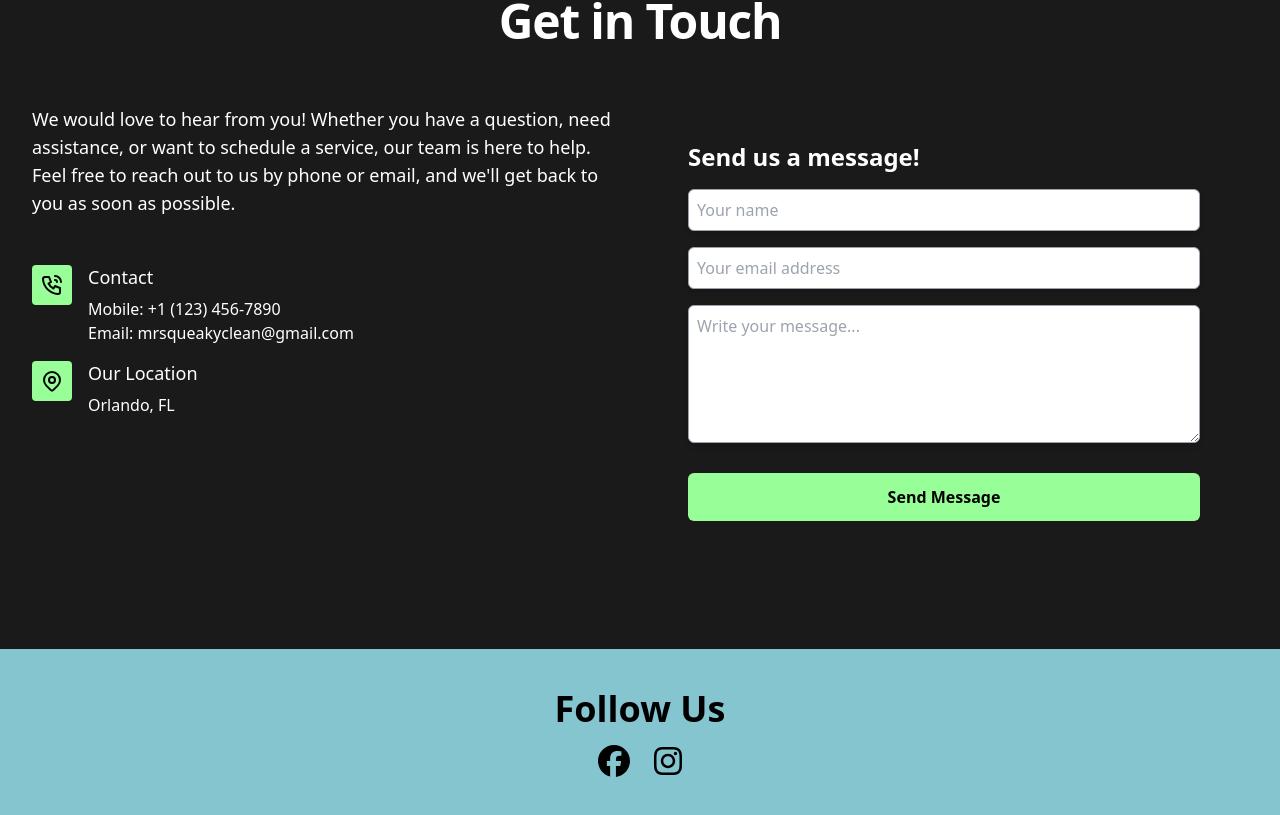
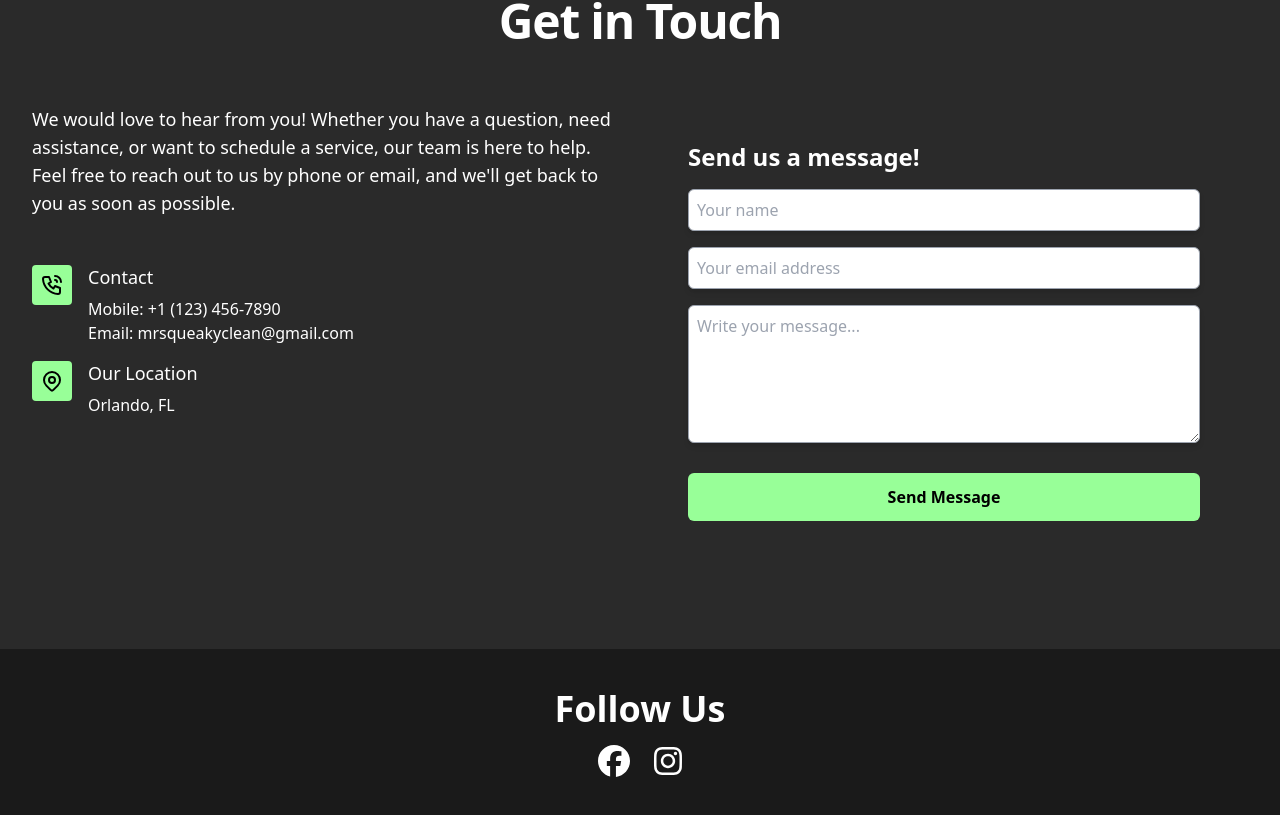
Before and after one commit to AndresAlbornozgil/cleaning-company-webapp, a React (Vite) app in the folder client/: page / in a window 1280 px wide. Shown: the part 3831-4646 px from the top of the page. Built offline with nearby package versions, Linux system fonts and the light colour scheme.

Commit message:
Fixed contact and footer section colors

```diff
--- a/client/src/components/Footer.jsx
+++ b/client/src/components/Footer.jsx
@@ -4,7 +4,7 @@ import { faFacebook, faInstagram } from "@fortawesome/free-brands-svg-icons";
 
 const Footer = () => {
   return (
-    <footer className="bg-[#85C5CF] text-black py-10">
+    <footer className="bg-[#1a1a1a] text-white py-10">
       <div className="container mx-auto text-center">
         <p className="text-4xl font-bold mb-4">
           Follow Us
@@ -16,7 +16,7 @@ const Footer = () => {
             href="https://www.facebook.com"
             target="_blank"
             rel="noopener noreferrer"
-            className="hover:text-gray-700"
+            className="hover:text-gray-400"
           >
             <FontAwesomeIcon icon={faFacebook} size="2x" />
           </a>
@@ -26,7 +26,7 @@ const Footer = () => {
             href="https://www.instagram.com"
             target="_blank"
             rel="noopener noreferrer"
-            className="hover:text-gray-700"
+            className="hover:text-gray-400"
           >
             <FontAwesomeIcon icon={faInstagram} size="2x" />
           </a>
--- a/client/src/index.css
+++ b/client/src/index.css
@@ -64,5 +64,6 @@ button {
 #98FF98 Green
 #85C5CF Blue
 #DED7CF Beige
-#1a1a1a Dark mode (darker)
+#1a1a1a Dark Mode (Darker)
+#2a2a2a Dark Mode (Lighther)
 */
--- a/client/src/pages/HomePage.jsx
+++ b/client/src/pages/HomePage.jsx
@@ -38,7 +38,6 @@ const HomePage = () => {
         "We booked them for a deep cleaning before an important client event, and they did not disappoint. The place was sparkling and made a great impression!",
     },
   ];
-
 
   return (
     <div className="bg-[#DED7CF]">
@@ -234,11 +233,11 @@ const HomePage = () => {
       </section>
 
       {/* Contact Section */}
-      <section className="dark-section" id="contact">
+      <section className="bg-[#2a2a2a] text-white" id="contact">
         <div className="mx-auto max-w-7xl px-4 py-16 sm:px-6 lg:px-8 lg:py-20">
           <div className="mb-4">
             <div className="mb-6 max-w-3xl text-center sm:text-center md:mx-auto md:mb-12">
-              <h2 className="font-heading mb-4 font-bold tracking-tight text-gray-900 text-3xl sm:text-5xl text-element">
+              <h2 className="font-heading mb-4 font-bold tracking-tight text-3xl sm:text-5xl">
                 Get in Touch
               </h2>
             </div>
@@ -246,7 +245,7 @@ const HomePage = () => {
           <div className="flex items-stretch justify-center">
             <div className="grid md:grid-cols-2">
               <div className="h-full pr-6">
-                <p className="mt-3 mb-12 text-lg text-element">
+                <p className="mt-3 mb-12 text-lg">
                   We would love to hear from you! Whether you have a question,
                   need assistance, or want to schedule a service, our team is
                   here to help. Feel free to reach out to us by phone or email,
@@ -276,13 +275,11 @@ const HomePage = () => {
                       </svg>
                     </div>
                     <div className="ml-4 mb-4">
-                      <h3 className="mb-2 text-lg font-medium leading-6 text-element">
+                      <h3 className="mb-2 text-lg font-medium leading-6">
                         Contact
                       </h3>
-                      <p className="text-element">Mobile: +1 (123) 456-7890</p>
-                      <p className="text-element">
-                        Email: mrsqueakyclean@gmail.com
-                      </p>
+                      <p>Mobile: +1 (123) 456-7890</p>
+                      <p>Email: mrsqueakyclean@gmail.com</p>
                     </div>
                   </li>
                   <li className="flex">
@@ -307,25 +304,22 @@ const HomePage = () => {
                       </svg>
                     </div>
                     <div className="ml-4 mb-4">
-                      <h3 className="mb-2 text-lg font-medium leading-6 text-element">
+                      <h3 className="mb-2 text-lg font-medium leading-6">
                         Our Location
                       </h3>
-                      <p className="text-element">Orlando, FL</p>
+                      <p>Orlando, FL</p>
                     </div>
                   </li>
                 </ul>
               </div>
               <div className="card h-fit max-w-6xl p-5 md:p-12" id="form">
-                <h2 className="mb-4 text-2xl font-bold text-element">
-                  Send us a message!
-                </h2>
+                <h2 className="mb-4 text-2xl font-bold">Send us a message!</h2>
                 <form id="contactForm">
                   <div className="mb-6">
                     <div className="mx-0 mb-1 sm:mb-4">
-                      <div className="mx-0 mb-1 sm:mb-4">
                       <label
                         htmlFor="name"
-                          className="pb-1 text-xs uppercase tracking-wider text-element"
+                        className="pb-1 text-xs uppercase tracking-wider"
                       ></label>
                       <input
                         type="text"
@@ -339,7 +333,7 @@ const HomePage = () => {
                     <div className="mx-0 mb-1 sm:mb-4">
                       <label
                         htmlFor="email"
-                          className="pb-1 text-xs uppercase tracking-wider text-element"
+                        className="pb-1 text-xs uppercase tracking-wider"
                       ></label>
                       <input
                         type="email"
@@ -350,11 +344,10 @@ const HomePage = () => {
                         name="email"
                       />
                     </div>
-                    </div>
                     <div className="mx-0 mb-1 sm:mb-4">
                       <label
                         htmlFor="textarea"
-                        className="pb-1 text-xs uppercase tracking-wider text-element"
+                        className="pb-1 text-xs uppercase tracking-wider"
                       ></label>
                       <textarea
                         id="textarea"
```
Lines whose indentation alone changed are shown as unchanged.
